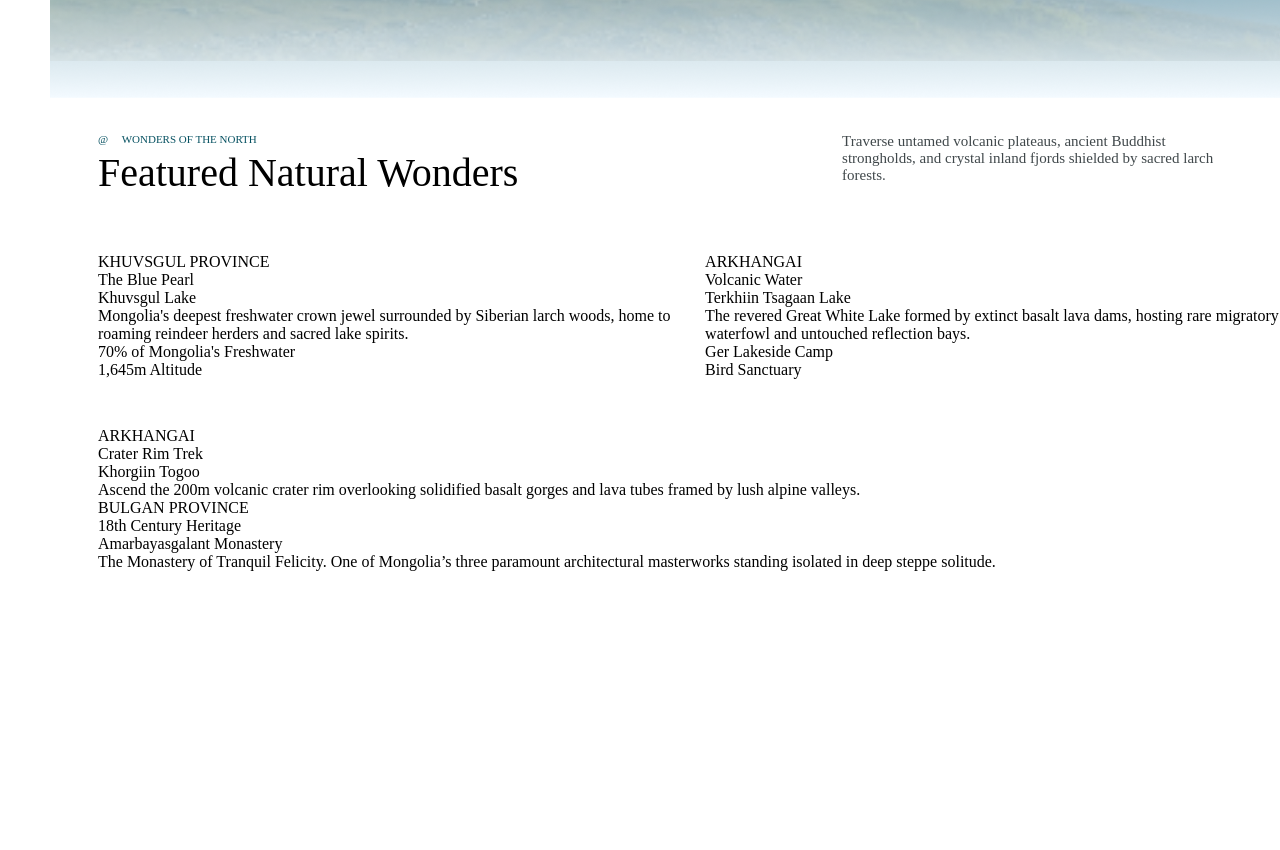
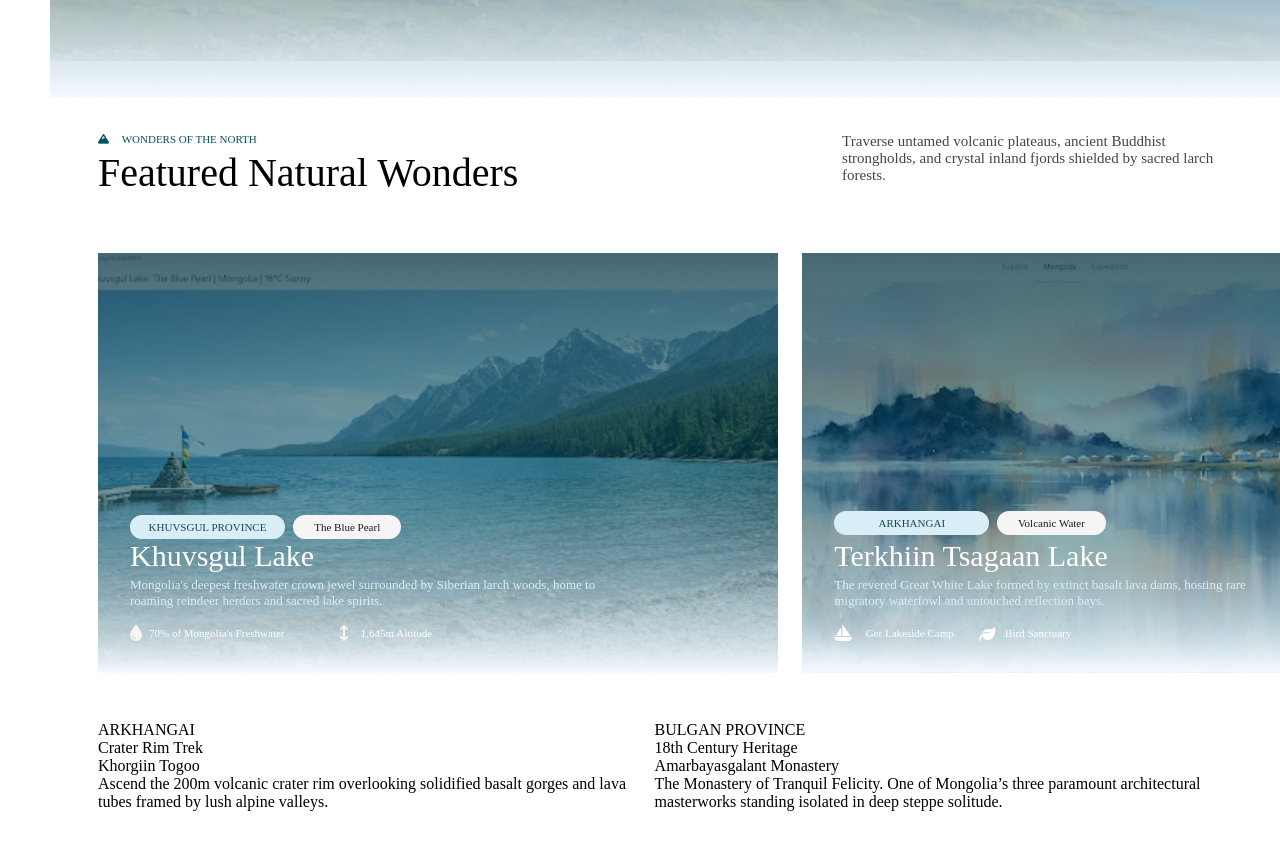
Before and after one commit to smunkhbaatar2008-spec/project1, a plain HTML site: page pinetour/index.html in a window 1280 px wide. Shown: the part 740-1590 px from the top of the page. Drawn offline with Linux system fonts and the light colour scheme.

Commit message:
hamgynsuuldhiisen

```diff
--- a/pinetour/index.html
+++ b/pinetour/index.html
@@ -116,7 +116,9 @@
       <div class="container-content-1">
         <div class="content-1-1">
           <div class="mountain-icon-text">
-          <div class="mountain-icon">@</div>
+            <div class="mountain-icon">
+              <i class="fa-solid fa-mountain"></i>
+            </div>
             <span class="mountain-icon-text">WONDERS OF THE NORTH</span>
           </div>
           <div class="content-1-1-feature">Featured Natural Wonders</div>
@@ -127,6 +129,8 @@
         </div>
       </div>
       <div class="container-content-2">
+        <div class="khuvsgull">
+          <img src="../Gradient Scrim for Contrast & Depth.png" alt="" />
           <div class="Khuvsgul-content">
             <div class="khuvsgul-content-1">
               <div class="k-con-1">KHUVSGUL PROVINCE</div>
@@ -140,19 +144,26 @@
             </div>
             <div class="khuvsgul-content-4">
               <div class="k-con-4-1">
-              <div class="droplet-icon"></div>
+                <div class="droplet-icon">
+                  <i class="fa-solid fa-droplet"></i>
+                </div>
                 <span class="k-con-4-1-text">70% of Mongolia's Freshwater</span>
               </div>
               <div class="k-con-4-2">
-              <div class="up-down-arrow-icon"></div>
+                <div class="up-down-arrow-icon">
+                  <i class="fa-solid fa-arrows-up-down"></i>
+                </div>
                 <span class="k-con-4-2-text">1,645m Altitude</span>
               </div>
             </div>
           </div>
+        </div>
         <div class="Terkhiin-Tsagaan-content">
+          <img src="../Gradient Scrim for Contrast & Depth.png" alt="" />
+          <div class="Terkhtsagaan">
             <div class="Terkhiin-Tsagaan-content-1">
-            <div class="t-ts-con-1-">ARKHANGAI</div>
-            <div class="t-ts-con-1-">Volcanic Water</div>
+              <div class="t-ts-con-1-1">ARKHANGAI</div>
+              <div class="t-ts-con-1-2">Volcanic Water</div>
             </div>
             <div class="Terkhiin-Tsagaan-content-2">Terkhiin Tsagaan Lake</div>
             <div class="Terkhiin-Tsagaan-content-3">
@@ -161,12 +172,17 @@
             </div>
             <div class="Terkhiin-Tsagaan-content-4">
               <div class="t-ts-con-4-1">
-              <div class="boat-icon"></div>
+                <div class="boat-icon">
+                  <i class="fa-solid fa-sailboat"></i>
+                </div>
                 <span class="t-ts-con-4-1-text">Ger Lakeside Camp</span>
               </div>
               <div class="t-ts-con-4-2">
-              <div class="wood-icon"></div>
+                <div class="leaf-icon">
+                  <i class="fa-solid fa-leaf"></i>
+                </div>
                 <span class="t-ts-con-4-2-text">Bird Sanctuary</span>
+              </div>
             </div>
           </div>
         </div>
--- a/pinetour/style.css
+++ b/pinetour/style.css
@@ -373,7 +373,7 @@ header {
   font-size: 14px;
   color: #065161;
 }
-.container{
+.container {
   display: flex;
   flex-direction: column;
   width: 1280px;
@@ -382,47 +382,284 @@ header {
   padding: 72px 48px;
   gap: 48px;
 }
-.container-content-1{
+.container-content-1 {
   display: flex;
   justify-content: space-between;
   width: 1184px;
   height: 72px;
 }
-.content-1-1{
+.content-1-1 {
   display: flex;
   flex-direction: column;
 }
-.mountain-icon-text{
+.mountain-icon-text {
   display: flex;
   width: 488.48px;
   height: 16px;
   gap: 8px;
 }
-.mountain-icon{
+.mountain-icon {
   width: 18.33px;
   height: 10px;
   color: #065161;
 }
-.mountain-icon-text{
+.mountain-icon-text {
   width: 163.59px;
   height: 16px;
   font-size: 11px;
   color: #065161;
 }
-.content-1-1-feature{
+.content-1-1-feature {
   width: 488.48px;
   height: 48px;
   font-size: 40px;
 }
-.content-1-2{
+.content-1-2 {
   width: 439.91px;
   height: 72px;
   max-width: 448px;
   padding-right: 40px;
   font-size: 15px;
-  color: #40484B;
+  color: #40484b;
 }
-.container-content-2{
+.container-content-2 {
+  display: flex;
+  gap: 24px;
+}
+.Khuvsgul-content {
+  display: flex;
+  flex-direction: column;
+  justify-content: flex-end;
+  color: #d9eff7;
+  height: 100%;
+  padding: 32px;
+  position: absolute;
+}
+.khuvsgull {
+  background-position: center;
+  background-size: cover;
+  background-repeat: no-repeat;
+  background-image: url(../e0c329c922973b5b9e8f62271815be48e711f0c9\ \(1\).jpg);
+  width: 680.66px;
+  height: 420px;
+  display: flex;
+  flex-direction: column;
+  position: relative;
+}
+.khuvsgull img {
+  width: 100%;
+  height: 100%;
+}
+
+.Terkhiin-Tsagaan-content {
+  height: 420px;
+  width: 480px;
+  background-image: url(../953f22841494489dceb8d5a638dae72523955681.jpg);
+   background-position: center;
+  background-size: cover;
+  background-repeat: no-repeat;
+  position: relative;
+  display: flex;
+  flex-direction: column;
+}
+.Terkhiin-Tsagaan-content img{
+width: 100%;
+height: 100%;
+}
+.Terkhtsagaan{
+  height: 100%;
+  position: absolute;
+  display: flex;
+  flex-direction: column;
+  color: #d9eff7;
+  justify-content: flex-end;
+  padding: 32px;
+}
+.khuvsgul-content-1{
+  display: flex;
+  gap: 8px;
+  width: 616.67px;
+  height: 24px;
+}
+.k-con-1{
+  width: 154.97px;
+  height: 24px;
+  background-color: #D9EFF7;
+  border-radius: 9999px;
+  padding: 4px 12px;
+  font-size: 11px;
+  color: #194553;
+  display: flex;
+  justify-content: center;
+  align-items: center;
+}
+.k-con-2{
+  width: 108.48px;
+  height: 24px;
+  padding: 4px 12px;
+  font-size: 11px;
+  color: #141D21;
+  background-color: whitesmoke;
+  border-radius: 9999px;
+  justify-content: center;
+  align-items: center;
   display: flex;
 }
-.
+.khuvsgul-content-2{
+  width: 616.67px;
+  height: 38px;
+  font-size: 30px;
+  color: white;
+}
+.khuvsgul-content-3{
+  width: 497px;
+  height: 40px;
+  max-width: 512px;
+  font-size: 13px;
+  color: #D9EFF7;
+}
+.khuvsgul-content-4{
+  display: flex;
+  width: 616.24px;
+  height: 24px;
+  padding-top: 8px;
+  gap: 16px;
+  color: #141D21;
+}
+.k-con-4-1{
+  display: flex;
+  gap: 8px;
+  width: 193px;
+  height: 16px;
+}
+.droplet-icon{
+  width: 11px;
+  height: 14px;
+  color: whitesmoke;
+}
+.k-con-4-1-text{
+  width: 177px;
+  height: 16px;
+  font-size: 11px;
+  display: flex;
+  align-items: center;
+  color: white;
+}
+.k-con-4-2{
+  width: 101px;
+  height: 16px;
+  gap: 8px;
+  display: flex;
+}
+.up-down-arrow-icon{
+  width: 6px;
+  height: 12px;
+  color: whitesmoke;
+}
+.k-con-4-2-text{
+  width: 92px;
+  height: 16px;
+  font-size: 11px;
+  display: flex;
+  justify-content: center;
+  align-items: center;
+  color: white;
+}
+.Terkhiin-Tsagaan-content-1{
+  display: flex;
+  width: 415px;
+  height: 28px;
+  gap: 8px;
+  padding-bottom: 4px;
+}
+.t-ts-con-1-1{
+   width: 154.97px;
+  height: 24px;
+  background-color: #D9EFF7;
+  border-radius: 9999px;
+  padding: 4px 12px;
+  font-size: 11px;
+  color: #194553;
+  display: flex;
+  justify-content: center;
+  align-items: center;
+}
+.t-ts-con-1-2{
+   width: 108.48px;
+  height: 24px;
+  padding: 4px 12px;
+  font-size: 11px;
+  color: #141D21;
+  background-color: whitesmoke;
+  border-radius: 9999px;
+  justify-content: center;
+  align-items: center;
+  display: flex;
+}
+.Terkhiin-Tsagaan-content-2{
+  width: 415px;
+  height: 38px;
+  font-size: 30px;
+  color: white;
+}
+.Terkhiin-Tsagaan-content-3{
+  width: 415px;
+  height: 40px;
+  max-width: 512px;
+  font-size: 13px;
+  color: #D9EFF7;
+}
+.Terkhiin-Tsagaan-content-4{
+  display: flex;
+  width:415px;
+  height: 24px;
+  padding-top: 8px;
+  gap: 16px;
+  color: #141D21;
+}
+.t-ts-con-4-1{
+  display: flex;
+  width: 129px;
+  height: 16px;
+  gap:8px;
+}
+.boat-icon{
+  width: 14px;
+  height: 14.67px;
+  color: white;
+}
+.t-ts-con-4-1-text{
+  width: 112.55px;
+  height: 16px;
+  font-size: 11px;
+  display: flex;
+  justify-content: center;
+  align-items: center;
+  color: white;
+}
+.t-ts-con-4-2{
+  width: 100px;
+  height: 16px;
+  gap: 8px;
+  display: flex;
+  justify-content: center;
+  align-items: center;
+}
+.leaf-icon{
+  width: 10px;
+  height: 14px;
+  color: white;
+}
+.t-ts-con-4-2-text{
+  width: 86px;
+  height: 16px;
+  font-size: 11px;
+  display: flex;
+  justify-content: center;
+  align-items: center;
+  color: white;
+}
+.container-content-3{
+  display: flex;
+  gap: 24px;
+}
```
Also changed, not shown: 953f22841494489dceb8d5a638dae72523955681.jpg (added), e0c329c922973b5b9e8f62271815be48e711f0c9 (1).jpg (added). Lines whose indentation alone changed are shown as unchanged.
